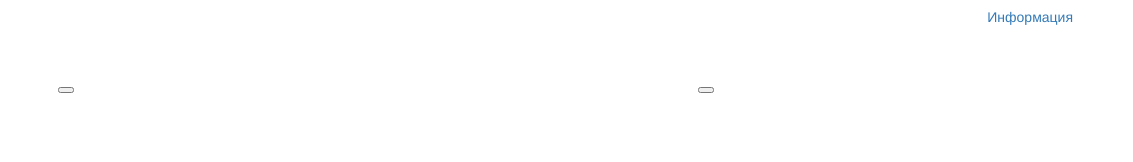
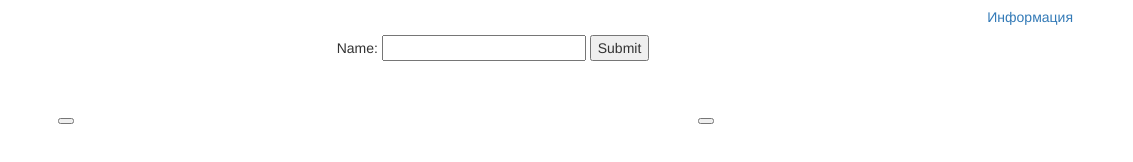
Before and after one commit to ITBstuTeam/Landmark, a plain HTML site: page index.html in a window 1280 px wide. Shown: the full height of the page, 147-1280 px from the left. Drawn offline with nearby package versions, Linux system fonts and the light colour scheme.

Commit message:
added form

```diff
--- a/index.html
+++ b/index.html
@@ -46,6 +46,10 @@
 
 <section id="main">
     <div class="сontainer text-center">
+        <form id="idform" name="myForm" onsubmit="return IDFormValidation()" method="post">
+            Name: <label><input type="text" name="value"></label>
+            <input type="submit" value="Submit">
+        </form>
         <div class="col-md-4 col-sm-4 col-xs-12 form_">
             <div class="row">
                 <h1></h1>
```
